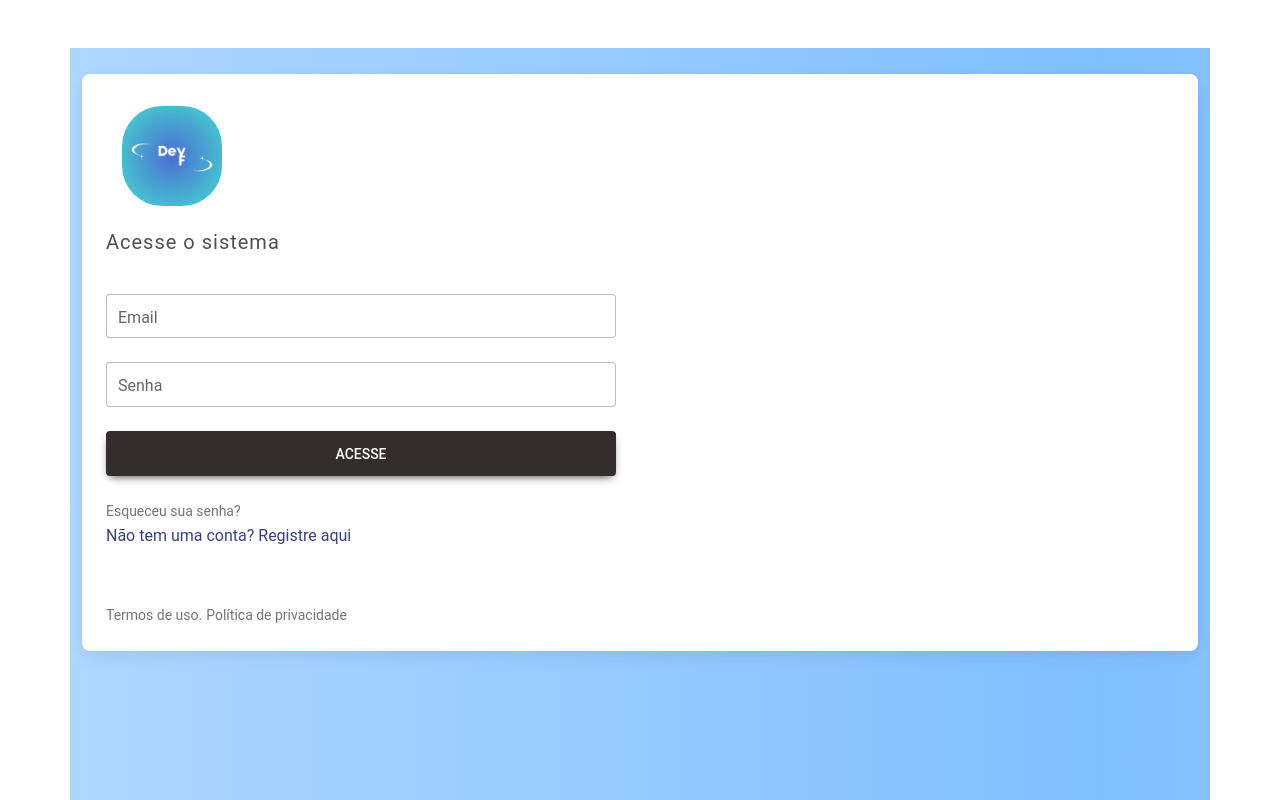
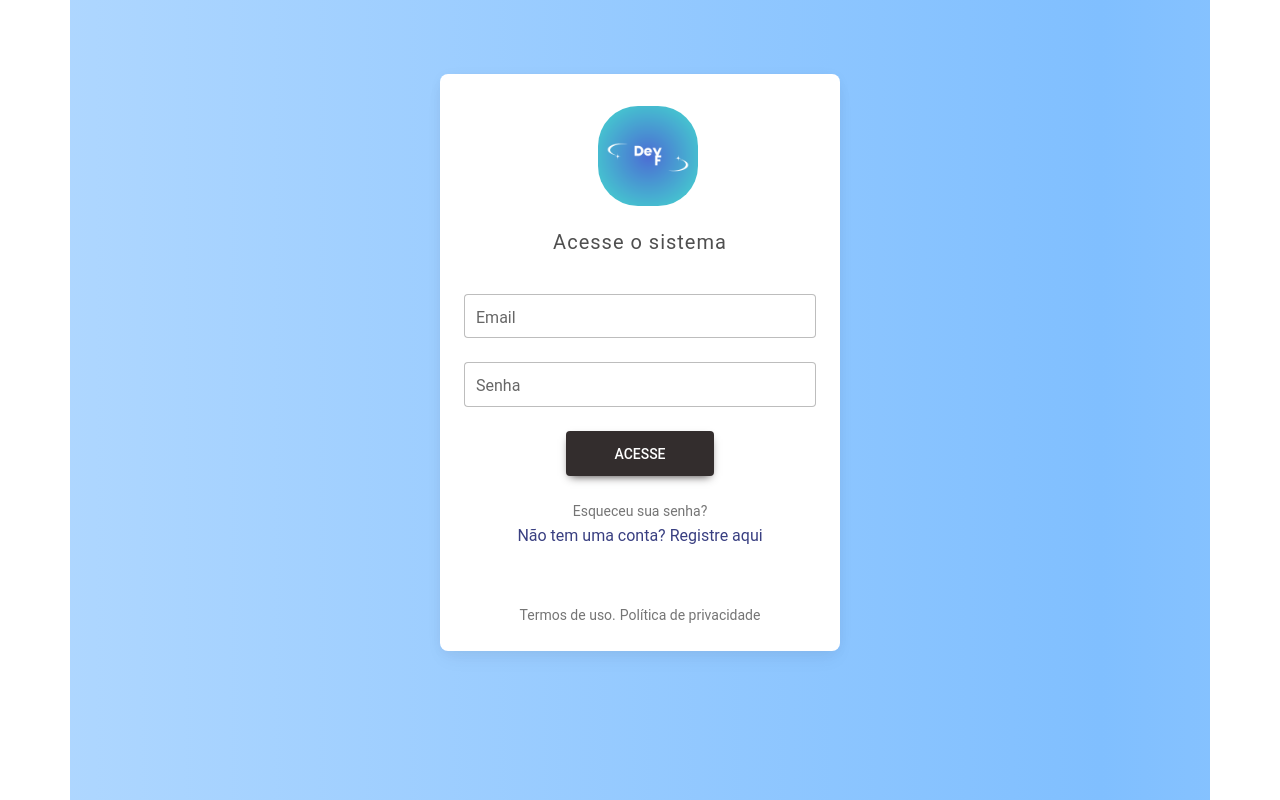
Before and after one commit to FlaviaCosta1037/hosting-management, a React (Create React App) app: page / in a window 1280 px wide. Shown: the top 800 px of the page. Built offline with nearby package versions, Linux system fonts and the light colour scheme.

Commit message:
included background to test login

```diff
--- a/src/components/Auth/Login.jsx
+++ b/src/components/Auth/Login.jsx
@@ -34,15 +34,15 @@ const Login = () => {
 
     return (
         <>
-                <MDBContainer className='animated-background my-5'><br />
-                    <MDBCard>
+                <MDBContainer className='animated-background' style={{ minHeight: '100vh', padding: 0 }}><br />
+                    <MDBCard className='mx-auto my-5' style={{ maxWidth: '400px' }}>
                         <MDBRow className='g-0'>
                             {/* <MDBCol md='6'>
                         <MDBCardImage src='https://www.carneirostemporada.com/media/5c598b748631470011f5598d/Vista%20a%C3%A9rea.jpg' alt="login form" className='rounded-start w-100' />
                     </MDBCol> */}
 
-                            <MDBCol md='6'>
-                                <MDBCardBody className='d-flex flex-column'>
+                            <MDBCol md='12'>
+                                <MDBCardBody className='d-flex flex-column align-items-center'>
                                     <div className='d-flex flex-row mt-2'>
                                         <MDBIcon fas icon="cubes fa-3x me-3" style={{ color: '#ff6219' }} />
                                         <img src="DevF.png" alt="" style={{ width: '100px', borderRadius: '40px' }} />
```
